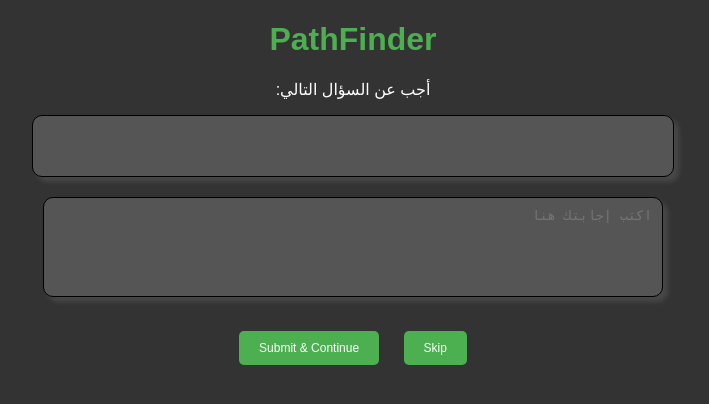
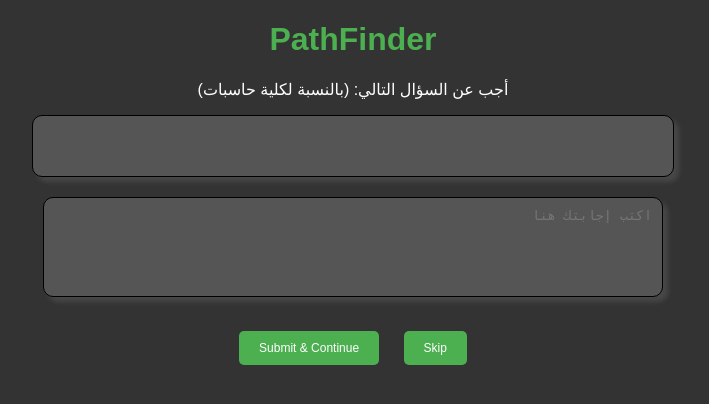
Before and after one commit to HamzaA598/PathFinder, a Flask app: template CrowdSourcingTool/templates/index.html in a window 1280 px wide. Shown: the top 404 px of the page, without its empty margins (287-996 px from the left). Run offline with Flask 3, Linux system fonts and the light colour scheme; the template is opened without the code that fills it, so the values that code supplies are empty.

Commit message:
fix: heading

```diff
--- a/CrowdSourcingTool/templates/index.html
+++ b/CrowdSourcingTool/templates/index.html
@@ -76,7 +76,7 @@
 </head>
 <body>
     <h1>PathFinder</h1>
-    <p dir="rtl">أجب عن السؤال التالي:</p>
+    <p dir="rtl">أجب عن السؤال التالي: (بالنسبة لكلية حاسبات)</p>
     <div id="question-container">
         <div id="question">
             <!-- Replace the question below with your actual question -->
```
